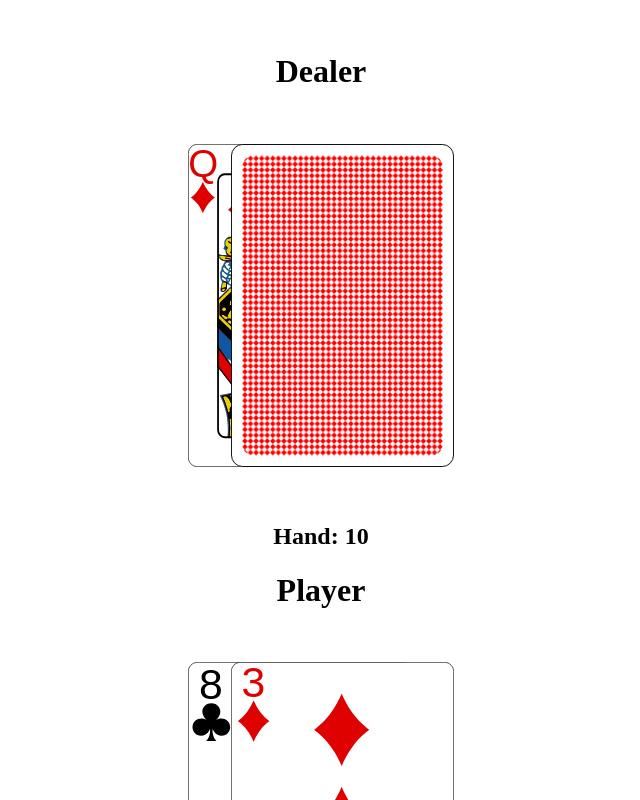
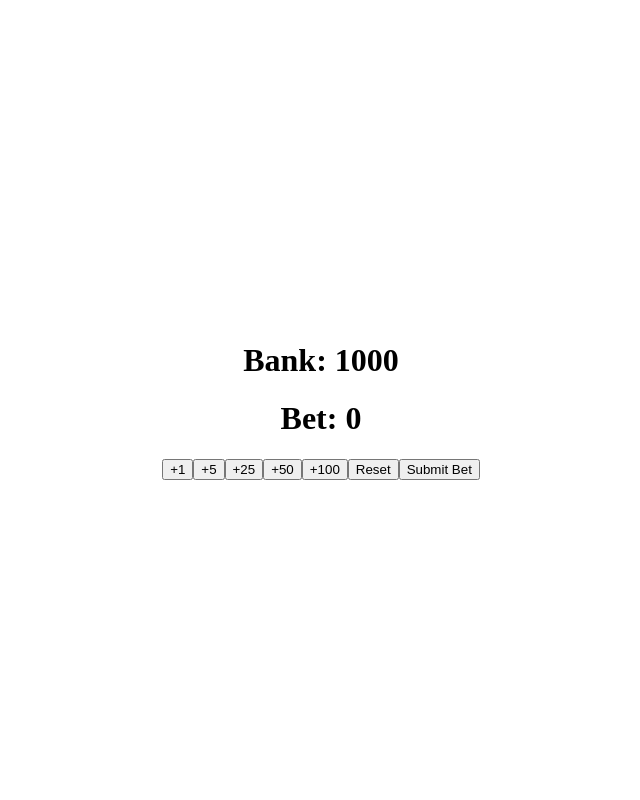
Before and after one commit to ploticio/blackjack, a React (Vite) app: page / in a window 1280 px wide. Both pictures are taken after a click on the button "Play!". Shown: the top 800 px of the page, without its empty margins (319-959 px from the left). Built offline with nearby package versions, Linux system fonts and the light colour scheme.

Commit message:
basic betting system added

```diff
--- a/src/components/Bank/BankControls.tsx
+++ b/src/components/Bank/BankControls.tsx
@@ -1 +1,44 @@
-export default function BankControls() {}
+import { Status, useStore } from "../../store/store";
+
+export default function BankControls() {
+  const setStatus = useStore((state) => state.setStatus);
+  const shuffle = useStore((state) => state.shuffle);
+  const sample = useStore((state) => state.sample);
+  const addToDealer = useStore((state) => state.addToDealer);
+  const addToPlayer = useStore((state) => state.addToPlayer);
+  const addHoleCard = useStore((state) => state.addHoleCard);
+
+  const bank = useStore((state) => state.bank);
+  const bet = useStore((state) => state.bet);
+  const changeBank = useStore((state) => state.changeBank);
+  const changeBet = useStore((state) => state.changeBet);
+
+  const handleSubmit = () => {
+    changeBank(-1 * bet);
+
+    setStatus(Status.Playing);
+    for (let i = 0; i < 10; i++) {
+      shuffle();
+    }
+    addToDealer(sample());
+    addHoleCard();
+    addToPlayer(sample());
+    addToPlayer(sample());
+  };
+
+  const handleChangeBet = (amount: number) => {
+    if (bet < bank) changeBet(amount);
+  };
+
+  return (
+    <>
+      <button onClick={() => handleChangeBet(1)}>+1</button>
+      <button onClick={() => handleChangeBet(5)}>+5</button>
+      <button onClick={() => handleChangeBet(25)}>+25</button>
+      <button onClick={() => handleChangeBet(50)}>+50</button>
+      <button onClick={() => handleChangeBet(100)}>+100</button>
+      <button onClick={() => changeBet(-1 * bet)}>Reset</button>
+      <button onClick={() => handleSubmit()}>Submit Bet</button>
+    </>
+  );
+}
--- a/src/components/Bank/BankDisplay.tsx
+++ b/src/components/Bank/BankDisplay.tsx
@@ -1 +1,11 @@
-export default function BankDisplay() {}
+import BetComponent from "./BetComponent";
+import MoneyComponent from "./MoneyComponent";
+
+export default function BankDisplay() {
+  return (
+    <>
+      <MoneyComponent />
+      <BetComponent />
+    </>
+  );
+}
--- a/src/components/Bank/BankUI.tsx
+++ b/src/components/Bank/BankUI.tsx
@@ -1 +1,11 @@
-export default function BankUI() {}
+import BankControls from "./BankControls";
+import BankDisplay from "./BankDisplay";
+
+export default function BankUI() {
+  return (
+    <>
+      <BankDisplay />
+      <BankControls />
+    </>
+  );
+}
--- /dev/null
+++ b/src/components/Bank/BetComponent.tsx
@@ -0,0 +1,10 @@
+import { useStore } from "../../store/store";
+
+export default function BetComponent() {
+  const bet = useStore((state) => state.bet);
+  return (
+    <>
+      <h1>Bet: {bet}</h1>
+    </>
+  );
+}
--- /dev/null
+++ b/src/components/Bank/MoneyComponent.tsx
@@ -0,0 +1,10 @@
+import { useStore } from "../../store/store";
+
+export default function MoneyComponent() {
+  const bank = useStore((state) => state.bank);
+  return (
+    <>
+      <h1>Bank: {bank}</h1>
+    </>
+  );
+}
--- a/src/components/Game/Controls.tsx
+++ b/src/components/Game/Controls.tsx
@@ -15,20 +15,29 @@ export default function Controls() {
 
   const addToPlayer = useStore((state) => state.addToPlayer);
   const setPlayerStanding = useStore((state) => state.setPlayerStanding);
-  const addHoleCard = useStore((state) => state.addHoleCard);
   const setStatus = useStore((state) => state.setStatus);
+
+  const bet = useStore((state) => state.getBet);
+  const changeBank = useStore((state) => state.changeBank);
+  const changeBet = useStore((state) => state.changeBet);
+
+  const printDealerCards = useStore((state) => state.printDealerCards);
 
   // Check for player busting
   useEffect(() => {
     if (playerSum().hardTotal > 21) setStatus(Status.Loss);
   }, [playerHand, playerSum, setStatus]);
 
-  // Handle Player busting
+  // Handle Player outcomes
   useEffect(() => {
-    if (status == Status.Loss) {
+    if (status === Status.Loss) {
       flipCard();
+    } else if (status === Status.Push) {
+      changeBank(bet());
+    } else if (status === Status.Win) {
+      changeBank(2 * bet());
     }
-  }, [status, flipCard, setStatus]);
+  }, [status, flipCard, setStatus, changeBank, bet]);
 
   // Handle Player standing
   useEffect(() => {
@@ -42,40 +51,26 @@ export default function Controls() {
         const pSum = playerSum().softTotal <= 21 ? playerSum().softTotal : playerSum().hardTotal;
         const dSum = dealerSum().softTotal <= 21 ? dealerSum().softTotal : dealerSum().hardTotal;
         if (pSum > dSum) setStatus(Status.Win);
-        else if (pSum < dSum) setStatus(Status.Loss);
-        else setStatus(Status.Push);
+        else if (pSum < dSum) {
+          setStatus(Status.Loss);
+          console.log(`pSum: ${pSum} < dSum ${dSum}`);
+          printDealerCards();
+        } else setStatus(Status.Push);
       }
     }
   }, [playerStanding, flipCard, dealerSum, playerSum, addToDealer, sample, setStatus]);
 
   const handleNewRound = () => {
     resetHands();
-
-    addToDealer(sample());
-    addHoleCard();
-
-    addToPlayer(sample());
-    addToPlayer(sample());
     setPlayerStanding(false);
-    setStatus(Status.Playing);
+    changeBet(-1 * bet());
+    setStatus(Status.Betting);
   };
 
   return (
     <>
-      <button
-        onClick={() => {
-          addToPlayer(sample());
-        }}
-      >
-        Hit
-      </button>
-      <button
-        onClick={() => {
-          setPlayerStanding(true);
-        }}
-      >
-        Stand
-      </button>
+      <button onClick={() => addToPlayer(sample())}>Hit</button>
+      <button onClick={() => setPlayerStanding(true)}>Stand</button>
       <button onClick={() => handleNewRound()}>Reset Hands</button>
     </>
   );
--- a/src/components/StartMenu.tsx
+++ b/src/components/StartMenu.tsx
@@ -2,35 +2,14 @@ import { useStore, Status } from "../store/store";
 
 export default function StartMenu() {
   const setStatus = useStore((state) => state.setStatus);
-  const shuffle = useStore((state) => state.shuffle);
-  const sample = useStore((state) => state.sample);
-  const addToDealer = useStore((state) => state.addToDealer);
-  const addToPlayer = useStore((state) => state.addToPlayer);
-  const addHoleCard = useStore((state) => state.addHoleCard);
 
   const handleGameStart = () => {
-    setStatus(Status.Playing);
-
-    for (let i = 0; i < 10; i++) {
-      shuffle();
-    }
-
-    addToDealer(sample());
-    addHoleCard();
-
-    addToPlayer(sample());
-    addToPlayer(sample());
+    setStatus(Status.Betting);
   };
 
   return (
     <>
-      <button
-        onClick={() => {
-          handleGameStart();
-        }}
-      >
-        Play!
-      </button>
+      <button onClick={() => handleGameStart()}>Play!</button>
     </>
   );
 }
--- a/src/components/UIComponent.tsx
+++ b/src/components/UIComponent.tsx
@@ -1,6 +1,7 @@
 import { useStore, Status } from "../store/store";
 import StartMenu from "./StartMenu";
 import GameUI from "./Game/GameUI";
+import BankUI from "./Bank/BankUI";
 
 export default function UIComponent() {
   const status = useStore((state) => state.status);
@@ -14,6 +15,8 @@ export default function UIComponent() {
             <StartMenu />
           </>
         );
+      case Status.Betting:
+        return <BankUI />;
       default:
         return (
           <>
--- a/src/store/store.ts
+++ b/src/store/store.ts
@@ -40,7 +40,9 @@ interface IState {
   setStatus: (status: Status) => void;
   addHoleCard: () => void;
   changeBet: (betAmount: number) => void;
+  getBet: () => number;
   changeBank: (amount: number) => void;
+  printDealerCards: () => void;
 }
 
 export const useStore = create<IState>()(
@@ -152,10 +154,17 @@ export const useStore = create<IState>()(
       });
     },
 
+    getBet: () => get().bet,
+
     changeBank: (amount) => {
       set((state) => {
         state.bank += amount;
       });
     },
+
+    printDealerCards: () => {
+      const dealerArray = get().dealerHand.map((card) => card.value);
+      console.log(dealerArray);
+    },
   }))
 );
```
